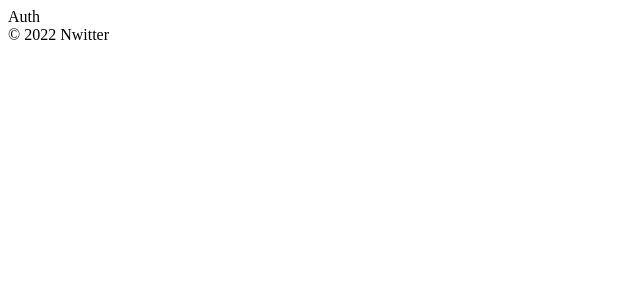
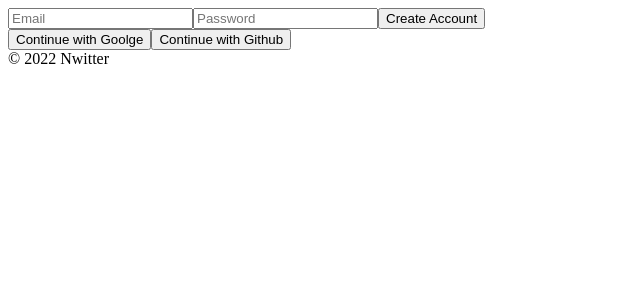
Before and after one commit to cool508/nwitter, a React (Create React App) app: page /#/ in a window 1280 px wide. Shown: the top 300 px of the page, without its empty margins (0-640 px from the left). Built offline with nearby package versions, Linux system fonts and the light colour scheme; no server answers.

Commit message:
Edit Auth.js

```diff
--- a/src/routes/Auth.js
+++ b/src/routes/Auth.js
@@ -1,3 +1,42 @@
-const Auth = () => <span>Auth</span>
+import { useState } from "react";
 
+const Auth = () => {
+    const [email, setEmail] = useState("");
+    const [password, setPassword] = useState("");
+    const [newAccount, setNewAccount] = useState(true);
+
+    const onChange = (event) => {
+        const {
+            target: {name, value},
+        } = event;
+        if ( name === "email") {
+            setEmail(value);
+        } else if ( name === "password") {
+            setPassword(value);
+        }
+    }
+
+    const onSubmit = (event) => {
+        event.preventDefault();
+        if (newAccount) {
+            // create newAccount
+        } else {
+            // Log in
+        }
+    }
+
+    return (
+        <div>
+            <form>
+                <input type="email" name="email" placeholder="Email" required  value={ email } onChange={ onChange } />
+                <input type="password" placeholder="Password" required value={ password } onChange={ onChange } />
+                <input type="submit" value={ newAccount ? "Create Account" : "Log In" }  />
+            </form>
+            <div>
+                <button>Continue with Goolge</button>
+                <button>Continue with Github</button>
+            </div>
+        </div>
+    );
+};
 export default Auth
```
